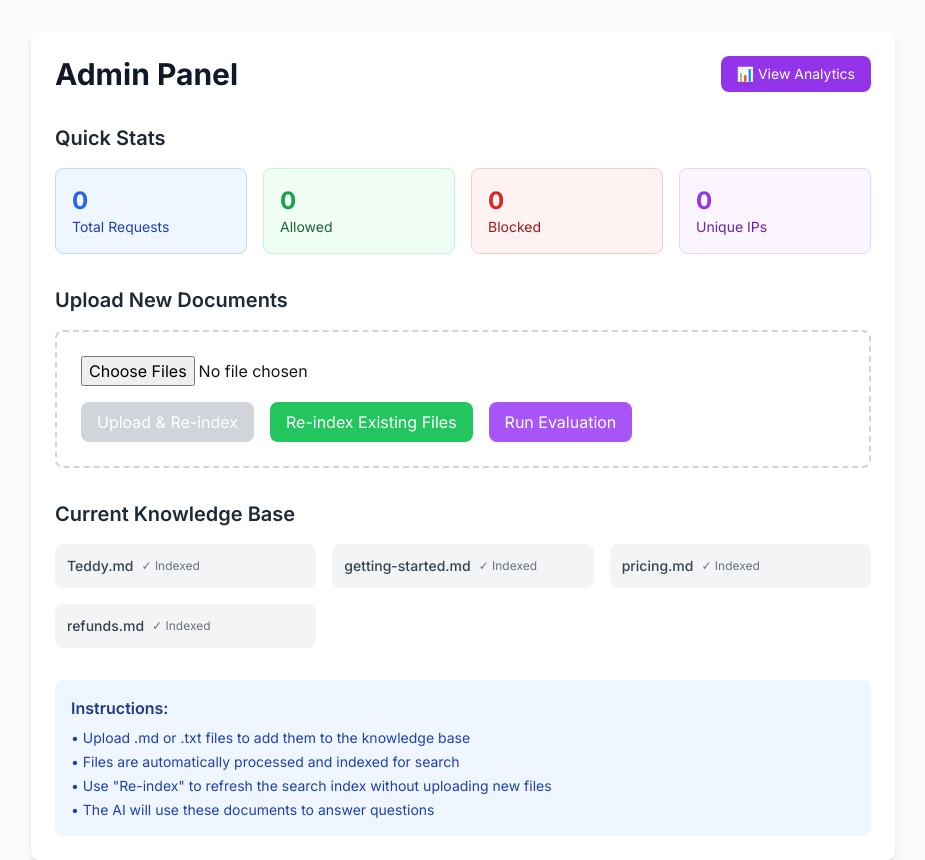
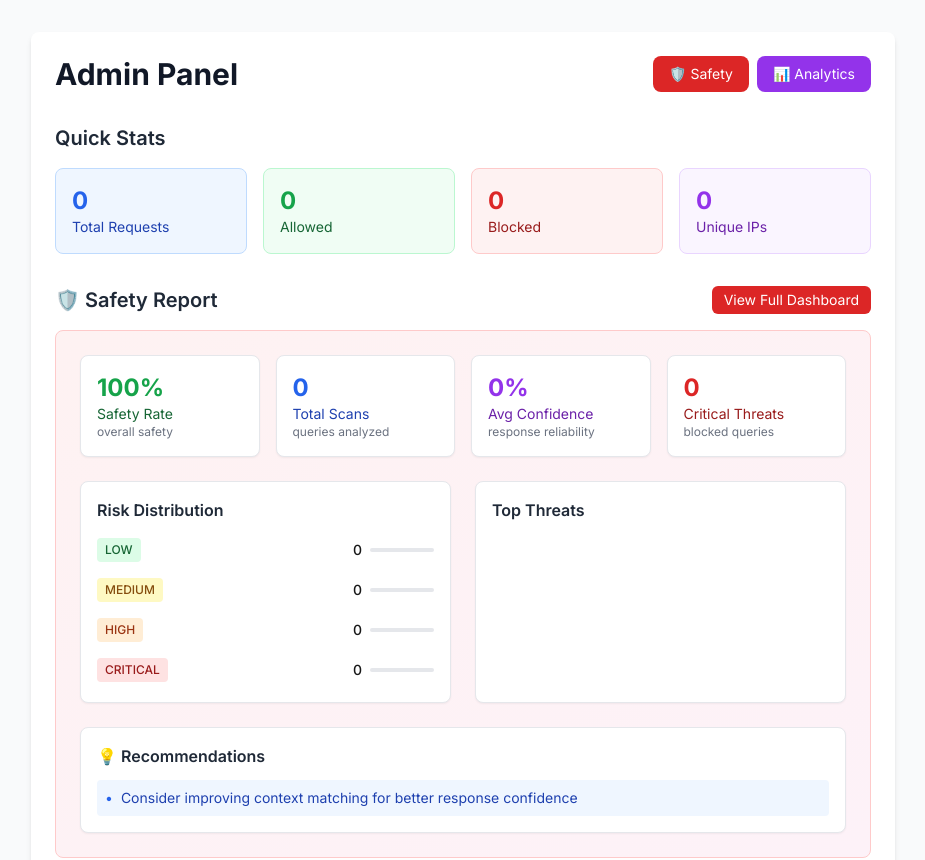
Before and after one commit to tediyo/HelpDesk-AI, a Next.js app: page /admin in a window 1280 px wide. Shown: the top 860 px of the page, without its empty margins (177-1102 px from the left). Built offline with nearby package versions, Linux system fonts and the light colour scheme.

Commit message:
Safety AI powered analytics added

```diff
--- a/src/app/admin/page.tsx
+++ b/src/app/admin/page.tsx
@@ -11,6 +11,7 @@ export default function AdminPage() {
   const [showDetailedResults, setShowDetailedResults] = useState(false);
   const [runningEval, setRunningEval] = useState(false);
   const [rateLimitStats, setRateLimitStats] = useState<any>(null);
+  const [safetyReport, setSafetyReport] = useState<any>(null);
 
   const handleFileChange = (e: React.ChangeEvent<HTMLInputElement>) => {
     setFiles(e.target.files);
@@ -146,10 +147,24 @@ export default function AdminPage() {
     }
   };
 
-  // Load existing files and rate limit stats on component mount
+  const loadSafetyReport = async () => {
+    try {
+      const response = await fetch('/api/analytics/safety');
+      const result = await response.json();
+
+      if (result.success) {
+        setSafetyReport(result.data);
+      }
+    } catch (error) {
+      console.error('Failed to load safety report:', error);
+    }
+  };
+
+  // Load existing files, rate limit stats, and safety report on component mount
   useState(() => {
     loadExistingFiles();
     loadRateLimitStats();
+    loadSafetyReport();
   });
 
   return (
@@ -158,12 +173,20 @@ export default function AdminPage() {
         <div className="bg-white rounded-lg shadow-md p-6">
           <div className="flex justify-between items-center mb-8">
             <h1 className="text-3xl font-bold text-gray-900">Admin Panel</h1>
-            <a
-              href="/analytics"
-              className="px-4 py-2 bg-purple-600 text-white rounded-lg hover:bg-purple-700 text-sm"
-            >
-              📊 View Analytics
-            </a>
+            <div className="flex gap-2">
+              <a
+                href="/safety"
+                className="px-4 py-2 bg-red-600 text-white rounded-lg hover:bg-red-700 text-sm"
+              >
+                🛡️ Safety
+              </a>
+              <a
+                href="/analytics"
+                className="px-4 py-2 bg-purple-600 text-white rounded-lg hover:bg-purple-700 text-sm"
+              >
+                📊 Analytics
+              </a>
+            </div>
           </div>
 
           {/* Quick Stats */}
@@ -187,6 +210,123 @@ export default function AdminPage() {
                   <div className="text-2xl font-bold text-purple-600">{rateLimitStats.uniqueIPs}</div>
                   <div className="text-sm text-purple-800">Unique IPs</div>
                 </div>
+              </div>
+            </div>
+          )}
+
+          {/* Safety Report */}
+          {safetyReport && (
+            <div className="mb-8">
+              <div className="flex justify-between items-center mb-4">
+                <h2 className="text-xl font-semibold text-gray-800">🛡️ Safety Report</h2>
+                <a
+                  href="/safety"
+                  className="px-3 py-1 bg-red-600 text-white rounded-md text-sm hover:bg-red-700"
+                >
+                  View Full Dashboard
+                </a>
+              </div>
+
+              <div className="bg-gradient-to-br from-red-50 to-pink-50 rounded-lg border border-red-200 p-6">
+                {/* Safety Overview Cards */}
+                <div className="grid grid-cols-2 md:grid-cols-4 gap-4 mb-6">
+                  <div className="bg-white p-4 rounded-lg shadow-sm border">
+                    <div className="text-2xl font-bold text-green-600">{safetyReport.summary.safetyRate}%</div>
+                    <div className="text-sm text-green-800">Safety Rate</div>
+                    <div className="text-xs text-gray-500">overall safety</div>
+                  </div>
+                  <div className="bg-white p-4 rounded-lg shadow-sm border">
+                    <div className="text-2xl font-bold text-blue-600">{safetyReport.summary.totalScans}</div>
+                    <div className="text-sm text-blue-800">Total Scans</div>
+                    <div className="text-xs text-gray-500">queries analyzed</div>
+                  </div>
+                  <div className="bg-white p-4 rounded-lg shadow-sm border">
+                    <div className="text-2xl font-bold text-purple-600">{safetyReport.summary.averageConfidence}%</div>
+                    <div className="text-sm text-purple-800">Avg Confidence</div>
+                    <div className="text-xs text-gray-500">response reliability</div>
+                  </div>
+                  <div className="bg-white p-4 rounded-lg shadow-sm border">
+                    <div className="text-2xl font-bold text-red-600">{safetyReport.summary.riskDistribution.critical}</div>
+                    <div className="text-sm text-red-800">Critical Threats</div>
+                    <div className="text-xs text-gray-500">blocked queries</div>
+                  </div>
+                </div>
+
+                {/* Risk Distribution */}
+                <div className="grid grid-cols-1 md:grid-cols-2 gap-6 mb-6">
+                  <div className="bg-white p-4 rounded-lg shadow-sm border">
+                    <h4 className="font-semibold text-gray-800 mb-3">Risk Distribution</h4>
+                    <div className="space-y-2">
+                      {Object.entries(safetyReport.summary.riskDistribution).map(([risk, count]: [string, any]) => (
+                        <div key={risk} className="flex justify-between items-center py-1">
+                          <div className="flex items-center gap-2">
+                            <span className={`px-2 py-1 rounded text-xs font-medium ${
+                              risk === 'low' ? 'bg-green-100 text-green-800' :
+                              risk === 'medium' ? 'bg-yellow-100 text-yellow-800' :
+                              risk === 'high' ? 'bg-orange-100 text-orange-800' :
+                              'bg-red-100 text-red-800'
+                            }`}>
+                              {risk.toUpperCase()}
+                            </span>
+                          </div>
+                          <div className="flex items-center gap-2">
+                            <span className="text-sm font-medium">{count}</span>
+                            <div className="w-16 bg-gray-200 rounded-full h-1">
+                              <div
+                                className={`h-1 rounded-full ${
+                                  risk === 'low' ? 'bg-green-500' :
+                                  risk === 'medium' ? 'bg-yellow-500' :
+                                  risk === 'high' ? 'bg-orange-500' :
+                                  'bg-red-500'
+                                }`}
+                                style={{
+                                  width: `${safetyReport.summary.totalScans > 0 ? (count / safetyReport.summary.totalScans) * 100 : 0}%`
+                                }}
+                              ></div>
+                            </div>
+                          </div>
+                        </div>
+                      ))}
+                    </div>
+                  </div>
+
+                  <div className="bg-white p-4 rounded-lg shadow-sm border">
+                    <h4 className="font-semibold text-gray-800 mb-3">Top Threats</h4>
+                    <div className="space-y-2">
+                      {safetyReport.topThreats.slice(0, 5).map((threat: any, index: number) => (
+                        <div key={index} className="flex justify-between items-center py-1 border-b border-gray-100 last:border-b-0">
+                          <span className="text-sm text-gray-700 truncate">{threat.pattern}</span>
+                          <div className="flex items-center gap-2">
+                            <span className="text-sm font-medium text-red-600">{threat.count}</span>
+                            <div className="w-12 bg-gray-200 rounded-full h-1">
+                              <div
+                                className="bg-red-500 h-1 rounded-full"
+                                style={{
+                                  width: `${Math.max(10, (threat.count / Math.max(...safetyReport.topThreats.map((t: any) => t.count))) * 100)}%`
+                                }}
+                              ></div>
+                            </div>
+                          </div>
+                        </div>
+                      ))}
+                    </div>
+                  </div>
+                </div>
+
+                {/* Recommendations */}
+                {safetyReport.recommendations && safetyReport.recommendations.length > 0 && (
+                  <div className="bg-white p-4 rounded-lg shadow-sm border">
+                    <h4 className="font-semibold text-gray-800 mb-3">💡 Recommendations</h4>
+                    <div className="space-y-2">
+                      {safetyReport.recommendations.slice(0, 3).map((recommendation: string, index: number) => (
+                        <div key={index} className="flex items-start gap-2 p-2 bg-blue-50 rounded text-sm">
+                          <span className="text-blue-600">•</span>
+                          <span className="text-blue-800">{recommendation}</span>
+                        </div>
+                      ))}
+                    </div>
+                  </div>
+                )}
               </div>
             </div>
           )}
```
